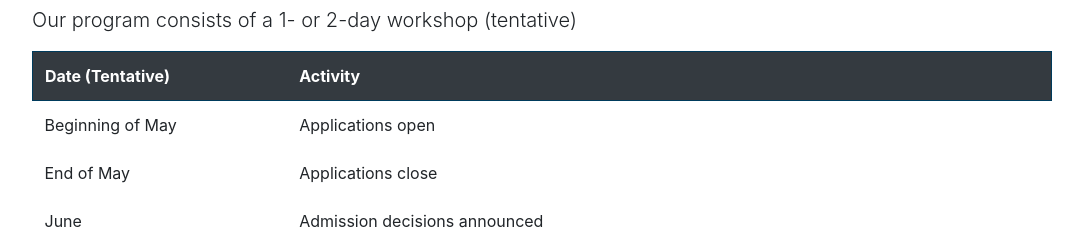
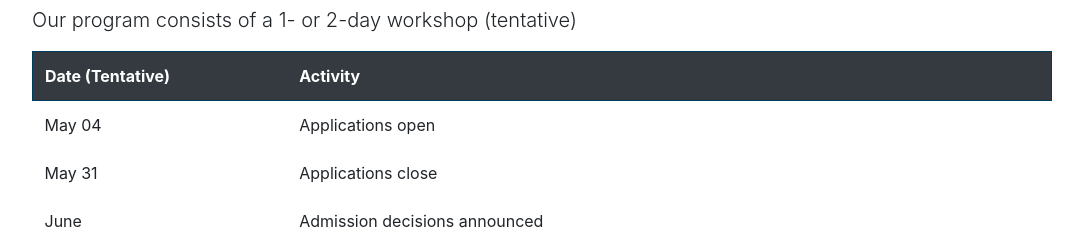
Before and after one commit to OSU-exploreCSR/osu-explorecsr.github.io, a plain HTML site: page index.html in a window 1280 px wide. Shown: the part 1655-1897 px from the top of the page, without its empty margins (98-1181 px from the left). Drawn offline with nearby package versions, Linux system fonts and the light colour scheme; some icons are missing.

Commit message:
Schedule fixes

```diff
--- a/index.html
+++ b/index.html
@@ -299,11 +299,11 @@
             </thead>
             <tbody>
                 <tr>
-                    <td style="border: 0;">Beginning of May</td>
+                    <td style="border: 0;">May 04</td>
                     <td style="border: 0;">Applications open</td>
                 </tr>
                 <tr>
-                    <td style="border: 0;">End of May</td>
+                    <td style="border: 0;">May 31</td>
                     <td style="border: 0;">Applications close</td>
                 </tr>
                 <tr>
```
